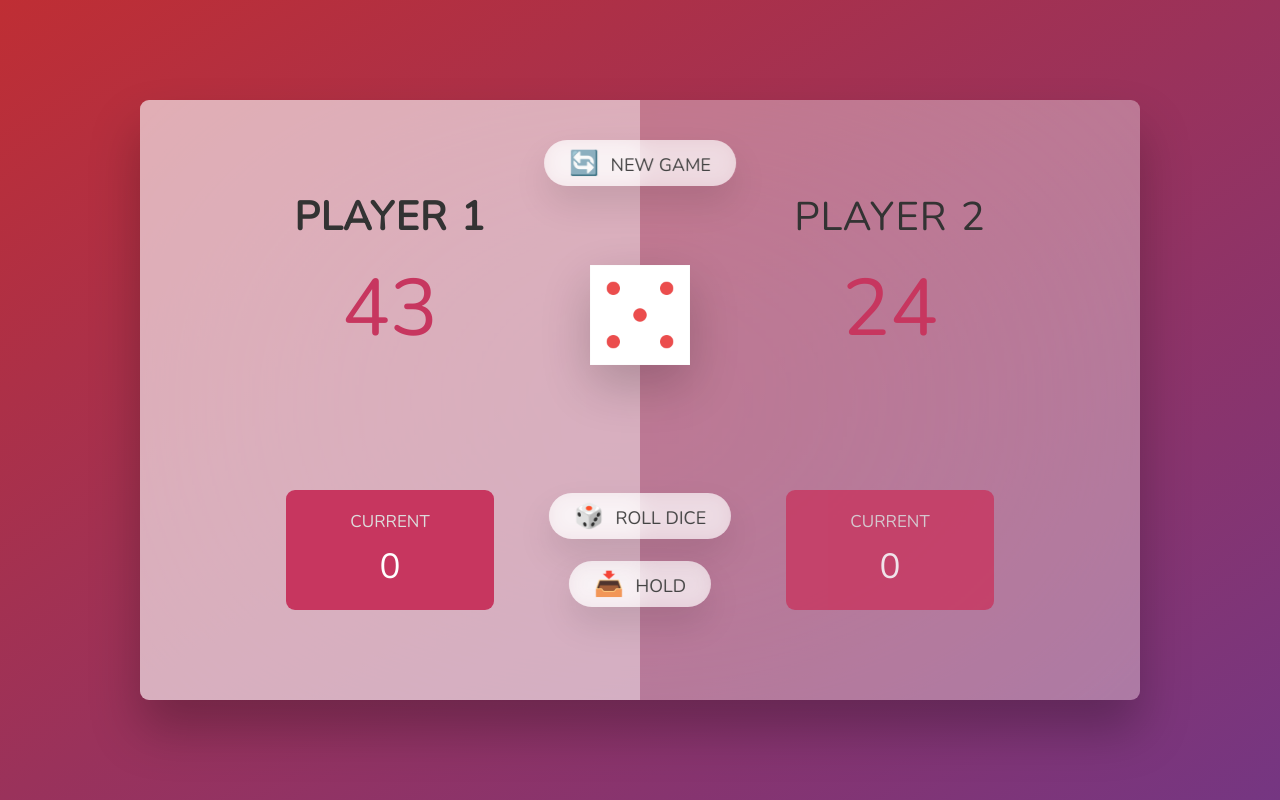
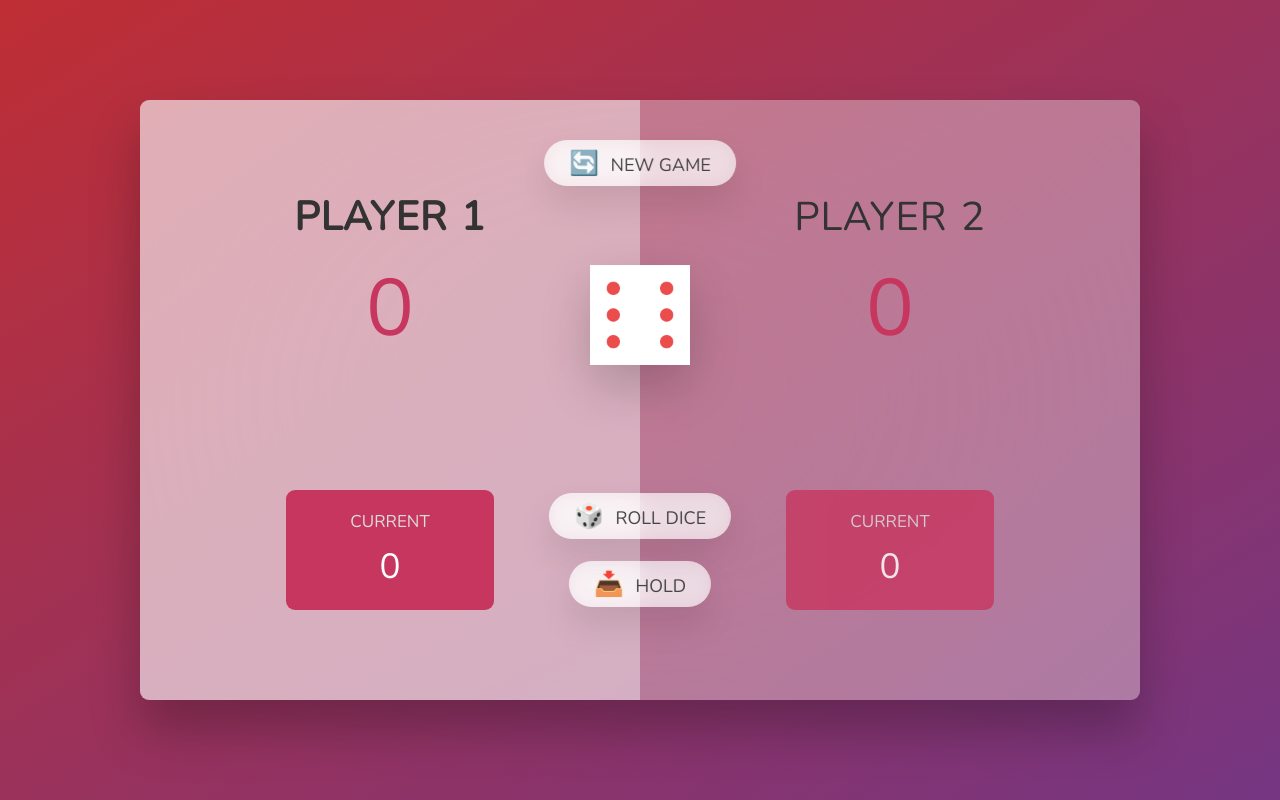
Before and after one commit to Zero8473/PigGame, a plain HTML site: page index.html in a window 1280 px wide. Both pictures are taken after a click on the button "🎲 ROLL DICE". Drawn offline with nearby package versions, Linux system fonts and the light colour scheme.

Commit message:
dice roll and animation implemented

```diff
--- a/script.js
+++ b/script.js
@@ -1 +1,23 @@
 'use strict';
+//Selecting elements
+const score0El = document.querySelector('#score--0');
+const score1El = document.getElementById('score--1'); //a little faster than querySelector
+const diceEl = document.querySelector('.dice');
+const btnNew = document.querySelector('.btn--new');
+const btnRoll = document.querySelector('.btn--roll');
+const btnHold = document.querySelector('.btn--hold');
+
+score0El.textContent = 0;
+score1El.textContent = 0;
+diceEl.classList.add('hidden');
+
+btnRoll.addEventListener('click', function () {
+  //1. Generate random dice
+  const dice = Math.trunc(Math.random() * 6 + 1);
+  console.log(dice);
+
+  //2. display dice
+  diceEl.classList.remove('hidden');
+  diceEl.src = `dice-${dice}.png`;
+  //3. check if roll is 1: if true switch player, else add roll to score
+});
--- a/style.css
+++ b/style.css
@@ -165,3 +165,8 @@ main {
   font-weight: 700;
   color: #c7365f;
 }
+
+/*custom classes*/
+.hidden{
+  display: none;
+}
```
Also changed, not shown: 1 other file.
